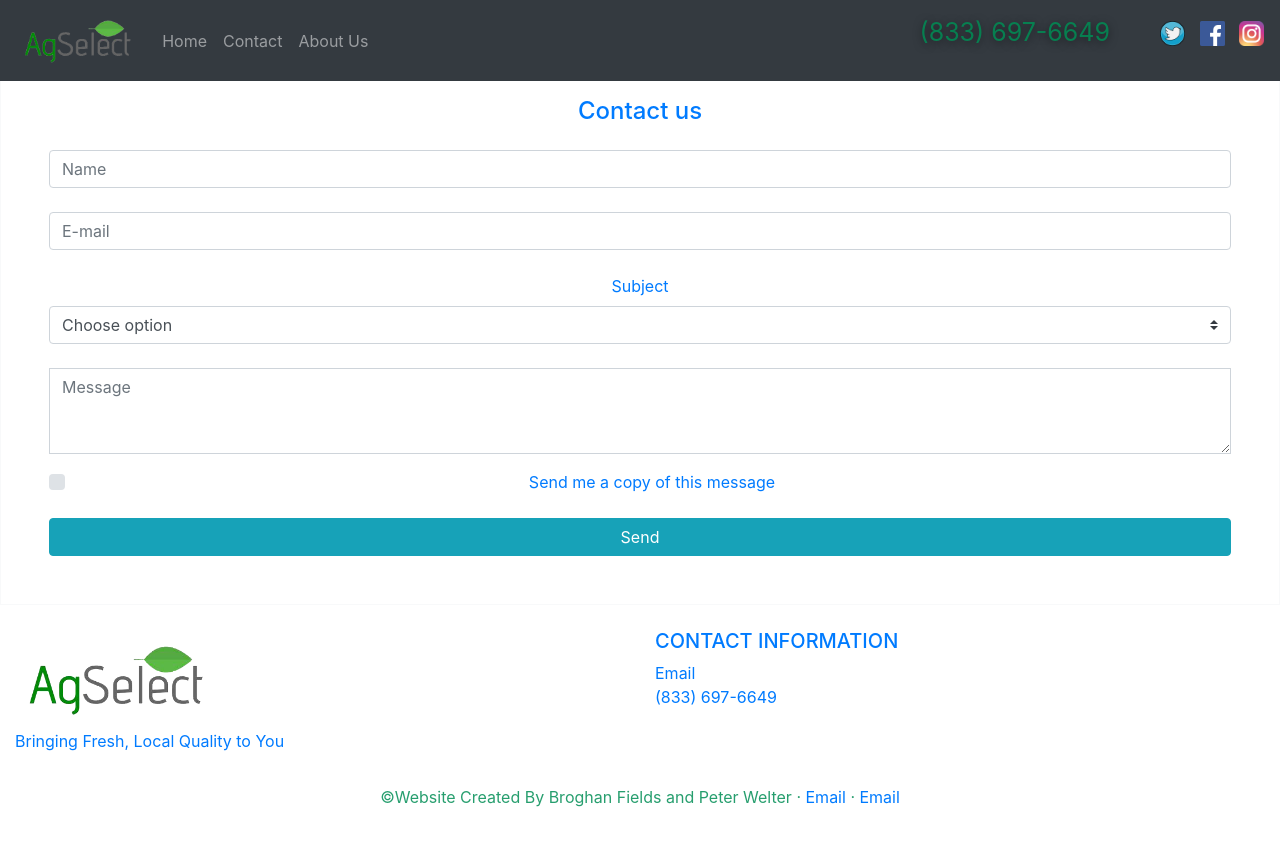
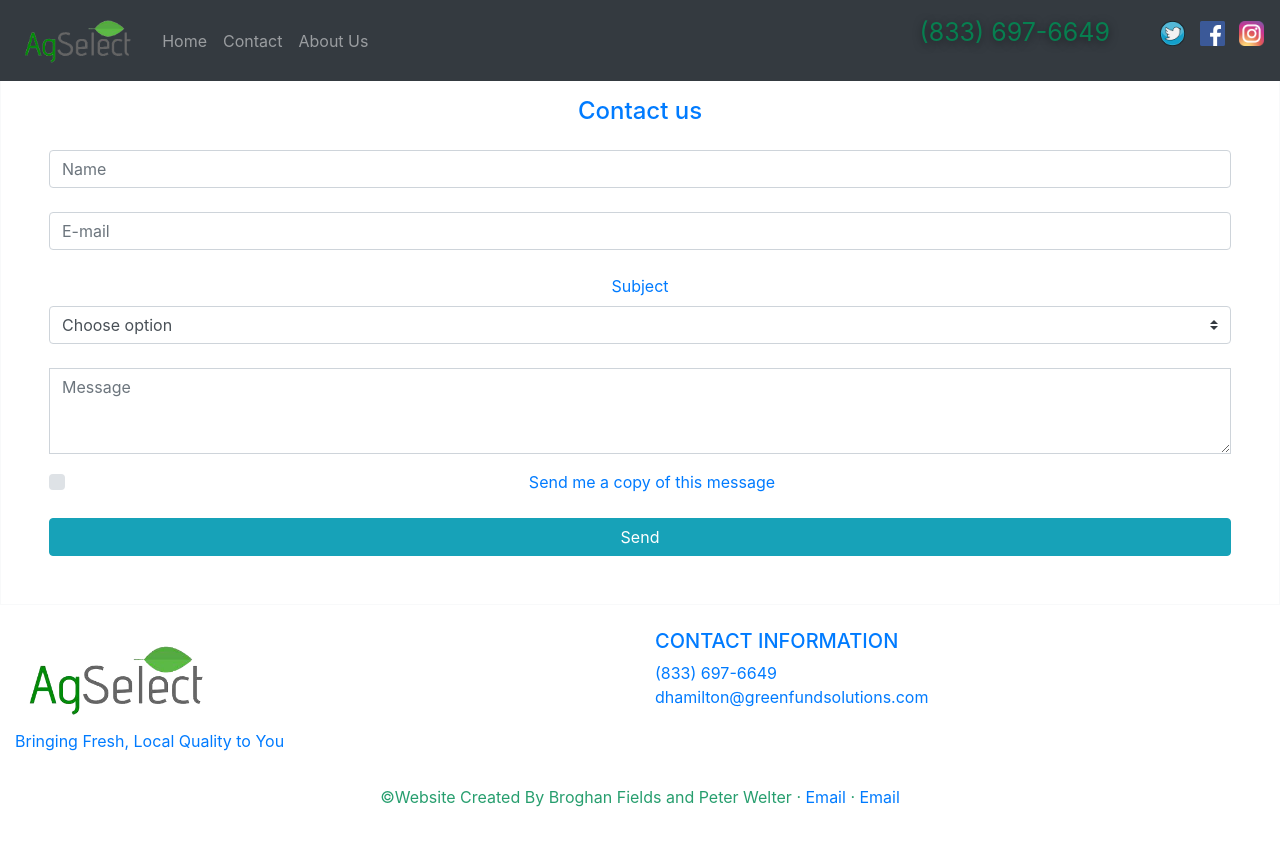
Before and after one commit to Broghanz/FinalExam, a plain HTML site: page contact.html in a window 1280 px wide. Drawn offline with nearby package versions, Linux system fonts and the light colour scheme.

Commit message:
added footer contact info sitewide

```diff
--- a/contact.html
+++ b/contact.html
@@ -112,13 +112,10 @@
 
               <ul class="list-unstyled">
                 <li>
-                  <a href="#!">Email</a>
-                </li>
-                <li>
                   <a href="tel:(833) 697-6649">(833) 697-6649</a>
                 </li>
                 <li>
-                  <a href="mailto:dhamilton@greenfundsolutions.com"></a>
+                  <a href="mailto:dhamilton@greenfundsolutions.com">dhamilton@greenfundsolutions.com</a>
                 </li>
                 <li>
                   <a href="#!"></a>
```
Also changed, not shown: about us.html (+2 -5 lines), index.html (+2 -5 lines).
